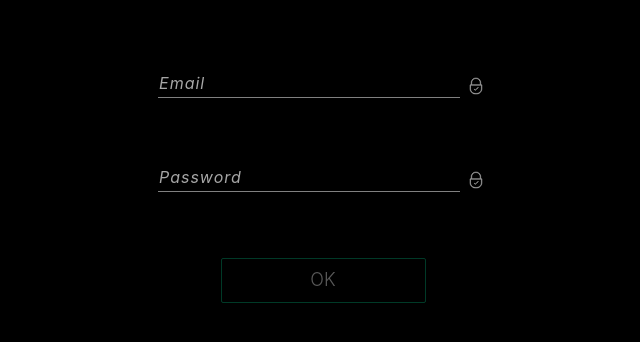
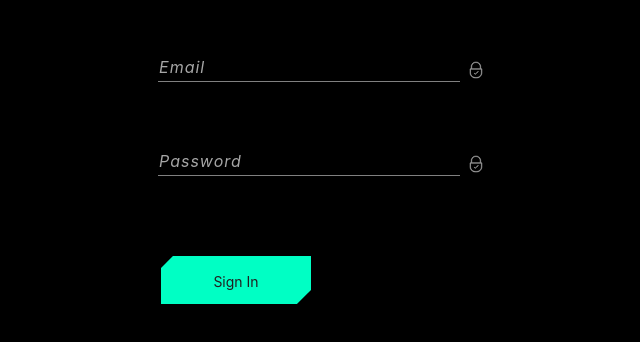
Before and after one commit to RomanDrevo/user-cloud, a React (Create React App) app: page /login in a window 1280 px wide. Shown: the part 214-556 px from the top of the page, without its empty margins (317-957 px from the left). Built offline with nearby package versions, Linux system fonts and the light colour scheme.

Commit message:
sign in button css refactor

```diff
--- a/src/css/AntdOverrides.scss
+++ b/src/css/AntdOverrides.scss
@@ -44,41 +44,41 @@ select:-webkit-autofill:focus {
   letter-spacing: 1.3px;
   font-size: 16px;
 
-  &:focus {
-    border: none !important;
-    border-bottom: 1px solid rgba(255, 255, 255, .5) !important;
-    background: transparent !important;
-    color: $white;
-    box-shadow: none;
-  }
-
-  &:focus-within {
-    border: none !important;
-    border-bottom: 1px solid rgba(255, 255, 255, .5) !important;
-    background: transparent !important;
-    color: $white;
-  }
-
-  &:visited {
-    border: none !important;
-    border-bottom: 1px solid rgba(255, 255, 255, .5) !important;
-    background: transparent !important;
-    color: $white;
-  }
-
-  &:active {
-    border: none !important;
-    border-bottom: 1px solid rgba(255, 255, 255, .5) !important;
-    background: transparent !important;
-    color: $white;
-  }
-
-  &:hover {
-    border: none !important;
-    border-bottom: 1px solid rgba(255, 255, 255, .5) !important;
-    background: transparent !important;
-    color: $white;
-  }
+  //&:focus {
+  //  border: none !important;
+  //  border-bottom: 1px solid rgba(255, 255, 255, .5) !important;
+  //  background: transparent !important;
+  //  color: $white;
+  //  box-shadow: none;
+  //}
+  //
+  //&:focus-within {
+  //  border: none !important;
+  //  border-bottom: 1px solid rgba(255, 255, 255, .5) !important;
+  //  background: transparent !important;
+  //  color: $white;
+  //}
+  //
+  //&:visited {
+  //  border: none !important;
+  //  border-bottom: 1px solid rgba(255, 255, 255, .5) !important;
+  //  background: transparent !important;
+  //  color: $white;
+  //}
+  //
+  //&:active {
+  //  border: none !important;
+  //  border-bottom: 1px solid rgba(255, 255, 255, .5) !important;
+  //  background: transparent !important;
+  //  color: $white;
+  //}
+  //
+  //&:hover {
+  //  border: none !important;
+  //  border-bottom: 1px solid rgba(255, 255, 255, .5) !important;
+  //  background: transparent !important;
+  //  color: $white;
+  //}
 
   caret-color: $white;
 }
--- a/src/pages/login/Login.module.scss
+++ b/src/pages/login/Login.module.scss
@@ -29,18 +29,22 @@
     display: flex;
     flex-direction: column;
     justify-content: space-between;
+
     .ant-input {
       //box-shadow: 0 0 2px -2px #01fdae;
     }
-    .ant-input-affix-wrapper{
+
+    .ant-input-affix-wrapper {
       background: none;
       border: none;
       box-shadow: none;
-      &:focus{
+
+      &:focus {
         background: none;
         border: none;
         box-shadow: none;
       }
+
       &:focus-within {
         background: none;
         border: none;
@@ -71,186 +75,110 @@
     margin: auto;
   }
 
-  .login-field-wrapper {
+  .ant-btn {
+    /* outline: solid 1px green; */
+    display: inline-block;
+    padding: 0.5em;
+    font-size: 2em;
+    overflow: hidden;
     position: relative;
-    width: 100%;
-    height: 100vh;
-    display: flex;
-    flex-direction: column;
-    justify-content: center;
-    .login-field-inner-wrapper {
-      height: 474px;
-      display: flex;
-      flex-direction: column;
-      justify-content: center;
-      //border: 1px dashed yellow;
-      align-items: center;
+    margin: 0.5em;
+    color: #fff;
+    font-family: sans-serif;
+    text-decoration: none
+  }
 
-      .button-wrapper {
-        position: absolute;
-        bottom: 0;
-        left: 50%;
-        transform: translate3d(-50%, 90px, 0);
-        .terms{
-          min-width: 290px;
-          margin-bottom: 24px;
-          text-align: center;
-          font-size: 16px!important;
-          font-style: italic;
-          .terms-text{
-            cursor: pointer;
-            color: $white;
-            text-decoration: underline;
-
-            font-size: 16px;
-          }
-          .ant-checkbox-wrapper  {
-            color: $white;
-            font-size: 16px!important;
-          }
-        }
-      }
-
-      .forgot-password-wrapper {
-        color: #fff;
-        text-align: center;
-        position: absolute;
-        bottom: -200px;
-        left: 50%;
-        transform: translate3d(-50%, 20px, 0);
-        font-weight: 300;
-        min-width: 320px;
-        letter-spacing: 1px;
-        font-style: italic;
-        opacity: .65;
-
-        .forgot-password {
-          color: #fff;
-          text-decoration: underline;
-          cursor: pointer;
-          font-size: 16px;
-        }
-      }
-      .login-form-username {
-        .ant-form-item {
-          margin-bottom: 0;
-          position: absolute;
-          width: 100%;
-          bottom: 0;
-          left: 50%;
-          transform: translate3d(-50%, -237px, 0);
-        }
-      }
-      .login-form-confirmation {
-        .ant-form-item {
-          margin-bottom: 0;
-          position: absolute;
-          width: 100%;
-          bottom: 0;
-          left: 50%;
-          transform: translate3d(-50%, -237px, 0);
-        }
-      }
-      .login-form-password {
-        .ant-form-item {
-          margin-bottom: 0;
-          position: absolute;
-          width: 100%;
-          bottom: 0;
-          left: 50%;
-          transform: translate3d(-50%, -237px, 0);
-        }
-        .button-wrapper {
-          transform: translate3d(-50%, 156px, 0);
-        }
-        .back-button {
-          border: none;
-          opacity: .65;
-
-          &:hover {
-            border: none;
-            opacity: 1;
-          }
-
-          &:active {
-            border: none;
-            opacity: 1;
-            background: transparent;
-          }
-
-          &:visited {
-            border: none;
-            opacity: 1;
-            background: transparent;
-          }
-
-          &:focus {
-            border: none;
-            opacity: 1;
-            background: transparent;
-          }
-        }
-      }
+  .button {
+    /* outline: solid 1px green; */
+    width: 150px;
+    height: 48px;
+    overflow: hidden;
+    position: relative;
+    margin: 1em;
+    color: #fff;
+    background: transparent;
+    border: none;
+    .btn-txt{
+      position: relative;
+      top: -186px;
+      font-size: 14px;
+      color: #202020;
     }
   }
-  .svg-wrapper{
-    width: 478px;
-    height: 475px;
-    border: 2px dashed red;
+
+  .button::before {
+    content: '';
+    display: block;
+    background: #00FFC4 ;;
+    width: 188px;
+    height: 200px;
+    transform: rotate(45deg);
+    position: relative;
+    top: -100px;
+    right: 50px;
+  }
+
+  .button::after {
+    content: "";
+    display: block;
+    background: black;
+    width: 188px;
+    height: 200px;
+    transform: rotate(45deg);
+    position: relative;
+    top: -436px;
+    right: 108px;
   }
 
   //ant overrides
   // button
-  .ant-btn {
-    min-width: 205px;
-    font-size: 18px !important;
-    font-weight: 300 !important;
-    padding: 12px 80px !important;
-    display: flex;
-    align-items: center;
-    justify-content: center;
-    min-height: 45px;
-    color: #fff;
-    background: transparent;
-    border: 1px solid $green;
-    line-height: 1;
-
-    &:hover {
-      border: 1px solid $green;
-      color: $white;
-      background: transparent;
-    }
-
-    &:active {
-      //border: 1px solid $green;
-      color: $white;
-      background: rgba(11,171,118,0.70);
-      border: 1px solid #01FCAD;
-      box-shadow: inset 4px 4px 5px 0 rgba(61,227,160,0.33);
-    }
-
-    &:focus {
-      //background: transparent;
-      //opacity: .65;
-      //border: 1px solid $green;
-      color: $white;
-      background: rgba(11,171,118,0.70);
-      border: 1px solid #01FCAD;
-      box-shadow: inset 4px 4px 5px 0 rgba(61,227,160,0.33);
-    }
-  }
-
-  .ant-btn[disabled] {
-    background: transparent;
-    opacity: .35;
-    color: $white;
-    border: 1px solid $green;
-
-    &:hover {
-      border: 1px solid $green;
-      color: $white;
-      background: transparent;
-      opacity: .35;
-    }
-  }
+  //.ant-btn {
+  //  min-width: 205px;
+  //  font-size: 18px !important;
+  //  font-weight: 300 !important;
+  //  padding: 12px 80px !important;
+  //  display: flex;
+  //  align-items: center;
+  //  justify-content: center;
+  //  min-height: 45px;
+  //  color: #fff;
+  //  //background: transparent;
+  //  border: 1px solid $green;
+  //  border: none;
+  //  line-height: 1;
+  //
+  //  &:hover {
+  //    border: 1px solid $green;
+  //    color: $white;
+  //    background: transparent;
+  //  }
+  //
+  //  &:active {
+  //    color: $white;
+  //    background: rgba(11, 171, 118, 0.70);
+  //    border: 1px solid #01FCAD;
+  //    box-shadow: inset 4px 4px 5px 0 rgba(61, 227, 160, 0.33);
+  //  }
+  //
+  //  &:focus {
+  //    color: $white;
+  //    background: rgba(11, 171, 118, 0.70);
+  //    border: 1px solid #01FCAD;
+  //    box-shadow: inset 4px 4px 5px 0 rgba(61, 227, 160, 0.33);
+  //  }
+  //}
+  //
+  //.ant-btn[disabled] {
+  //  background: transparent;
+  //  opacity: .35;
+  //  color: $white;
+  //  border: 1px solid $green;
+  //
+  //  &:hover {
+  //    border: 1px solid $green;
+  //    color: $white;
+  //    background: transparent;
+  //    opacity: .35;
+  //  }
+  //}
 }
--- a/src/pages/login/LoginPage.js
+++ b/src/pages/login/LoginPage.js
@@ -37,16 +37,16 @@ const LoginPage = ({isLoading}) => {
             <Formik
                 initialValues={{email: '', password: ''}}
                 validationSchema={Yup.object().shape({
+                    email: Yup.string()
+                        .email('Please enter a valid email address')
+                        .required('Required'),
                     password: Yup.string()
                         .required('No password provided.')
-                        .min(8, 'Password should be 8 chars minimum.')
-                        .matches(
-                            /^(?=.*[A-Za-z])(?=.*\d)(?=.*[@$!%*#?&])[A-Za-z\d@$!%*#?&]{8,}$/,
-                            'Password must contain an uppercase, a lowercase letter, numbers and symbols.'
-                        ),
-                    email: Yup.string()
-                        .email('Please enter a valid email address')
-                        .required('Required')
+                        // .min(8, 'Password should be 8 chars minimum.')
+                        // .matches(
+                        //     /^(?=.*[A-Za-z])(?=.*\d)(?=.*[@$!%*#?&])[A-Za-z\d@$!%*#?&]{8,}$/,
+                        //     'Password must contain an uppercase, a lowercase letter, numbers and symbols.'
+                        // )
                 })}
             >
                 {props => {
@@ -91,7 +91,7 @@ const LoginPage = ({isLoading}) => {
                                     <FloatLabel label="Password" name="password" value={values.password}>
                                         <Input
                                             id='password'
-                                            onChange={password}
+                                            onChange={customHandleChange}
                                             name="password"
                                             value={values.password}
                                             onBlur={handleBlur}
@@ -106,13 +106,13 @@ const LoginPage = ({isLoading}) => {
                                 </Form.Item>
 
                                 <div className='button-wrapper'>
-                                    <Button
-                                        className='next-button'
-                                        disabled={errors.newPassword || !values.newPassword}
+                                    <button
+                                        className='button'
+                                        disabled={false}
                                         onClick={handleOnClick}
                                     >
-                                        OK
-                                    </Button>
+                                        <div className='btn-txt'>Sign In</div>
+                                    </button>
                                 </div>
                             </Form>
                         </div>
```
